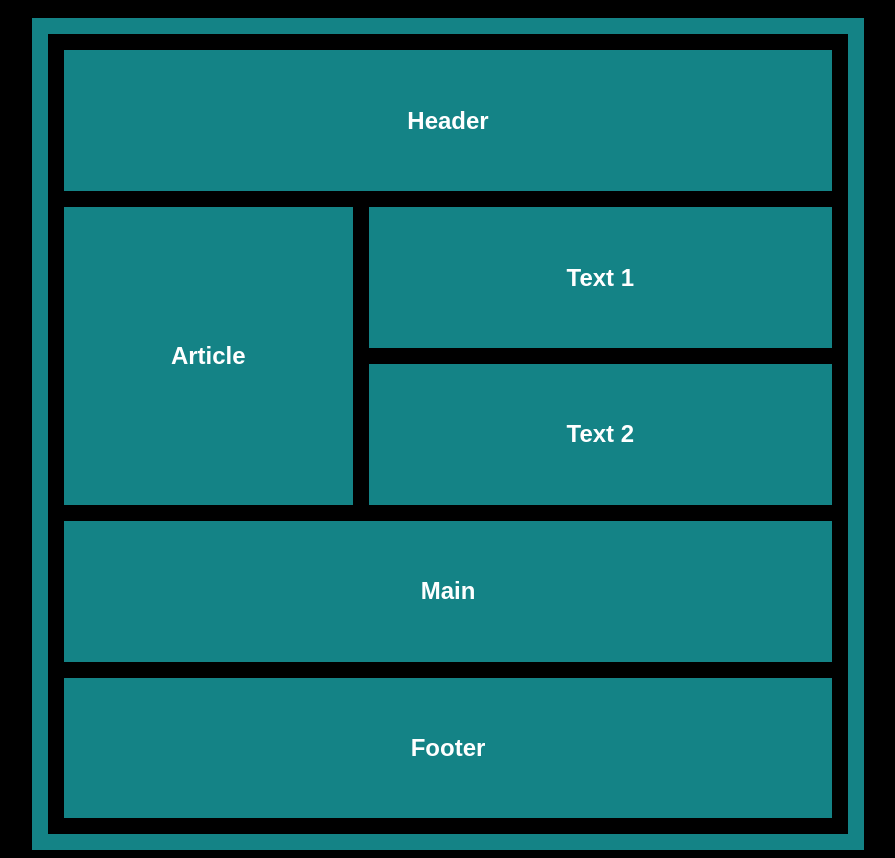
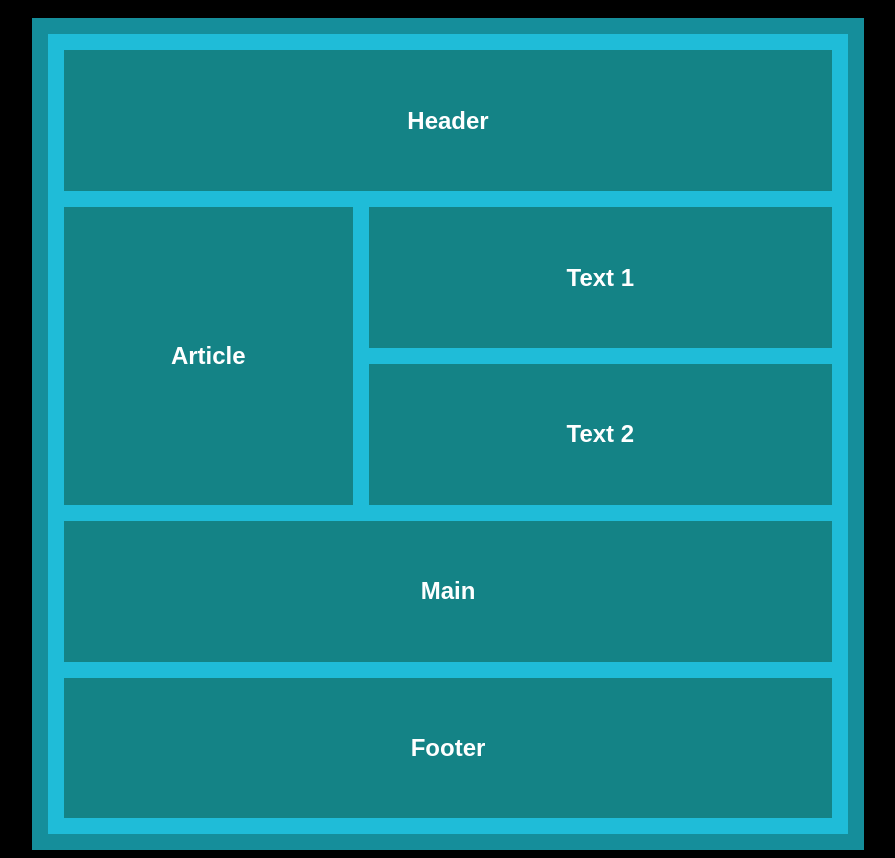
Before and after one commit to Leobnfe/css3-grid, a plain HTML site: page index.html in a window 1280 px wide. Shown: the part 88-946 px from the top of the page, without its empty margins (192-1087 px from the left). Drawn offline with Linux system fonts and the light colour scheme.

Commit message:
Alterando Paleta de Cores

```diff
--- a/assets/css/style.css
+++ b/assets/css/style.css
@@ -10,8 +10,8 @@ h1 {
 }
 
 .grid-container {
-    border: 1rem solid rgb(20, 131, 134);
-    background-color: #000;
+    border: 1rem solid rgba(15, 107, 110, 0.568);
+    background-color: #1fbcd8;
     height: 48rem;
     width: 48rem;
     margin: 0 auto;
```
